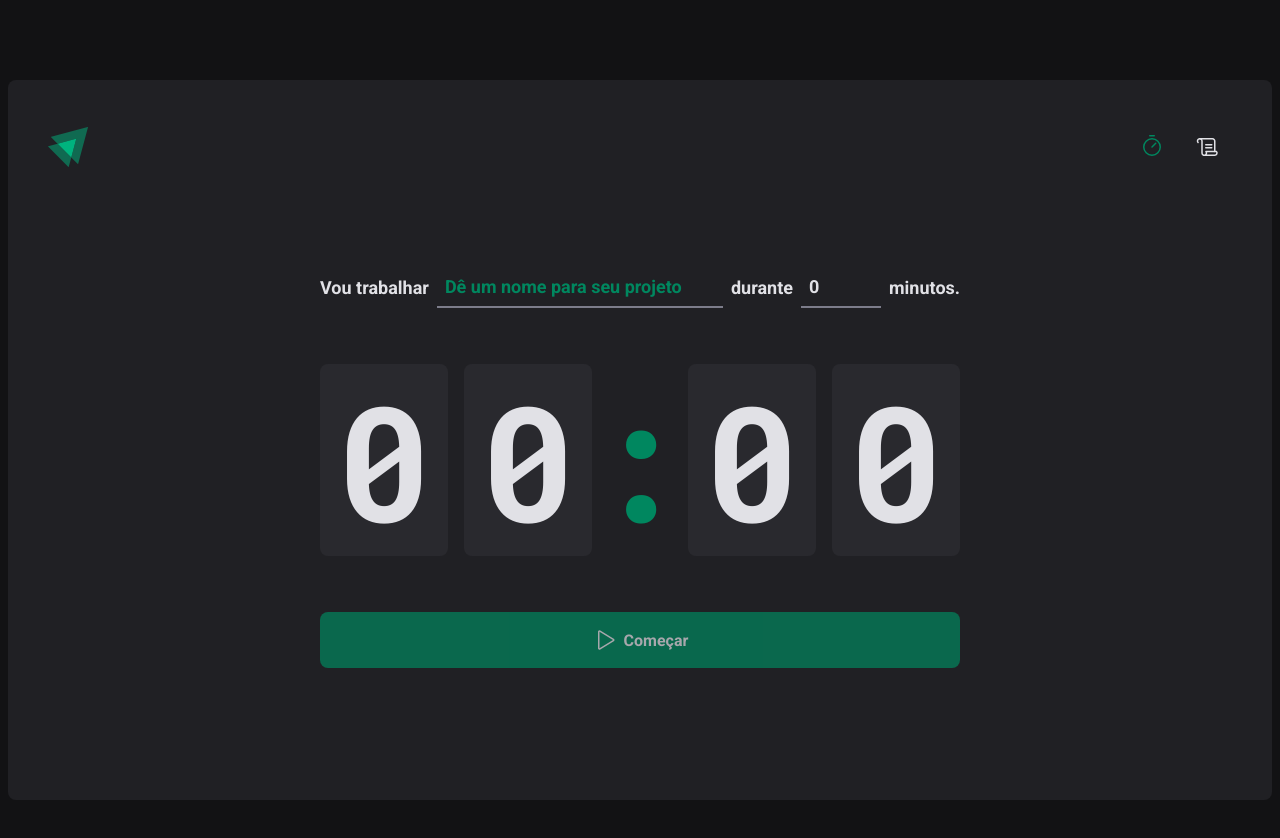
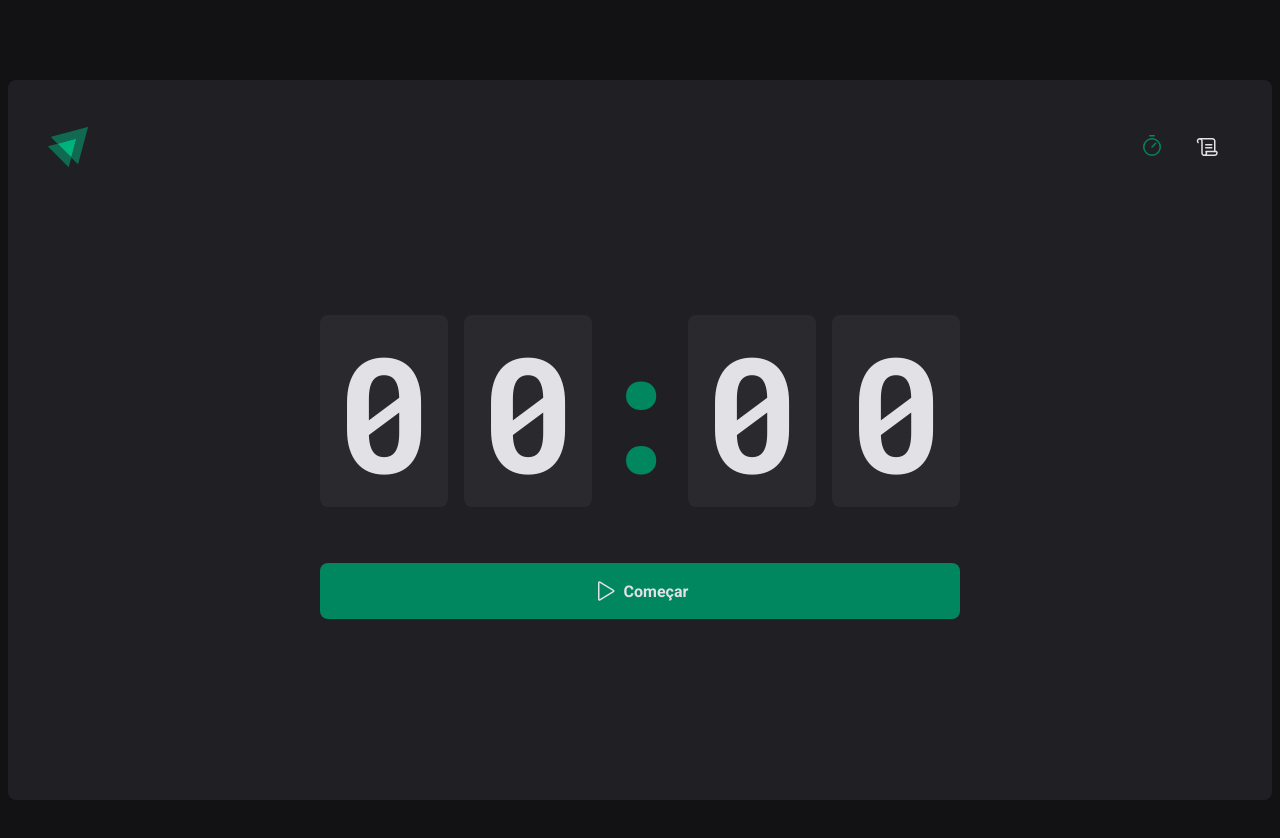
Before and after one commit to Renatonapoli/pomodoro-timer, a React (Vite) app: page / in a window 1280 px wide. Shown: the top 838 px of the page. Built offline with nearby package versions, Linux system fonts and the light colour scheme.

Commit message:
Feat: Convertendo componentes para contexto

```diff
--- /dev/null
+++ b/src/pages/Home/components/CountDown/index.tsx
@@ -0,0 +1,61 @@
+import { useContext, useEffect, useState } from 'react'
+import { CountDownContainer, Separator } from './styles'
+import { differenceInSeconds } from 'date-fns'
+import { CyclesContext } from '../..'
+
+export function Countdown() {
+  const { activeCycle, activeCycleId, markCurrentCycleAsFinished } =
+    useContext(CyclesContext)
+  const [amountSecoundsPassed, SetAmountSecoundPassed] = useState(0)
+
+  const totalSecounds = activeCycle ? activeCycle.minutesAmount * 60 : 0
+
+  useEffect(() => {
+    let interval: number
+
+    if (activeCycle) {
+      interval = setInterval(() => {
+        const secondsDifference = differenceInSeconds(
+          new Date(),
+          activeCycle.startDate,
+        )
+
+        if (secondsDifference >= totalSecounds) {
+          markCurrentCycleAsFinished()
+          SetAmountSecoundPassed(totalSecounds)
+          clearInterval(interval)
+        } else {
+          SetAmountSecoundPassed(secondsDifference)
+        }
+      }, 1000)
+    }
+
+    return () => {
+      clearInterval(interval)
+    }
+  }, [activeCycle, totalSecounds, activeCycleId, markCurrentCycleAsFinished])
+
+  const currentSeconds = activeCycle ? totalSecounds - amountSecoundsPassed : 0
+
+  const minutesAmount = Math.floor(currentSeconds / 60)
+  const secoundsAmount = currentSeconds % 60
+
+  const minutes = String(minutesAmount).padStart(2, '0')
+  const seconds = String(secoundsAmount).padStart(2, '0')
+
+  useEffect(() => {
+    if (activeCycle) {
+      document.title = `${minutes}:${seconds}`
+    }
+  }, [minutes, seconds, activeCycle])
+
+  return (
+    <CountDownContainer>
+      <span>{minutes[0]}</span>
+      <span>{minutes[1]}</span>
+      <Separator>:</Separator>
+      <span>{seconds[0]}</span>
+      <span>{seconds[1]}</span>
+    </CountDownContainer>
+  )
+}
--- /dev/null
+++ b/src/pages/Home/components/CountDown/styles.ts
@@ -0,0 +1,27 @@
+import { styled } from 'styled-components'
+
+export const CountDownContainer = styled.div`
+  font-family: 'Roboto Mono', monospace;
+  font-size: 10rem;
+  line-height: 8rem;
+  color: ${(props) => props.theme['gray-100']};
+
+  display: flex;
+  gap: 1rem;
+
+  span {
+    background: ${(props) => props.theme['gray-700']};
+    padding: 2rem 1rem;
+    border-radius: 8px;
+  }
+`
+
+export const Separator = styled.div`
+  padding: 2rem 0;
+  color: ${(props) => props.theme['green-500']};
+
+  width: 4rem;
+  overflow: hidden;
+  display: flex;
+  justify-content: center;
+`
--- /dev/null
+++ b/src/pages/Home/components/NewCicleForm/index.tsx
@@ -0,0 +1,56 @@
+import { useForm } from 'react-hook-form'
+import * as zod from 'zod'
+
+const newCycleFormValidationSchema = zod.object({
+  task: zod.string().min(1, 'Informe a tarefa'),
+  minutesAmount: zod
+    .number()
+    .min(1, 'O ciclo precisa ser de no mínimo 5 minutos')
+    .max(60, 'O ciclo precisa ser de no mínimo 60 minutos'),
+})
+
+type NewCycleFormData = zod.infer<typeof newCycleFormValidationSchema>
+
+export function NewCycleForm() {
+  const { register, handleSubmit, watch, reset } = useForm<NewCycleFormData>({
+    resolver: zodResolver(newCycleFormValidationSchema),
+    defaultValues: {
+      task: '',
+      minutesAmount: 0,
+    },
+  })
+
+  return (
+    <FormContainer>
+      <label htmlFor="task">Vou trabalhar</label>
+      <TextInput
+        id="task"
+        placeholder="Dê um nome para seu projeto"
+        list="task-suggestions"
+        disabled={!!activeCycle}
+        {...register('task')}
+      />
+
+      <datalist id="task-suggestions">
+        <option value="Projeto 1" />
+        <option value="Projeto 2" />
+        <option value="Projeto 3" />
+        <option value="Banana" />
+      </datalist>
+
+      <label htmlFor="minutesAmount">durante</label>
+      <MinutesAmountInput
+        type="number"
+        id="minutesAmount"
+        placeholder="00"
+        step={5}
+        min={1}
+        max={60}
+        disabled={!!activeCycle}
+        {...register('minutesAmount', { valueAsNumber: true })}
+      />
+
+      <span>minutos.</span>
+    </FormContainer>
+  )
+}
--- /dev/null
+++ b/src/pages/Home/components/NewCicleForm/styles.ts
@@ -0,0 +1,45 @@
+import styled from 'styled-components'
+
+export const FormContainer = styled.div`
+  width: 100%;
+  display: flex;
+  align-items: center;
+  justify-content: center;
+  gap: 0.5rem;
+  color: ${(props) => props.theme['gray-100']};
+  font-size: 1.125rem;
+  font-weight: bold;
+  flex-wrap: wrap;
+`
+
+export const BaseInput = styled.input`
+  background: transparent;
+  height: 2.5rem;
+  border: 0;
+  border-bottom: 2px solid ${(props) => props.theme['gray-500']};
+  font-weight: bold;
+  font-size: 1.125rem;
+  padding: 0 0.5rem;
+  color: ${(props) => props.theme['gray-100']};
+
+  &:focus {
+    box-shadow: none;
+    border-color: ${(props) => props.theme['green-500']};
+  }
+
+  &::placeholder {
+    color: ${(props) => props.theme['green-500']};
+  }
+`
+
+export const TextInput = styled(BaseInput)`
+  flex: 1;
+
+  &::-webkit-calendar-picker-indicator {
+    display: none !important;
+  }
+`
+
+export const MinutesAmountInput = styled(BaseInput)`
+  width: 4rem;
+`
--- a/src/pages/Home/index.tsx
+++ b/src/pages/Home/index.tsx
@@ -2,29 +2,16 @@
 import { useForm } from 'react-hook-form'
 import { zodResolver } from '@hookform/resolvers/zod'
 import * as zod from 'zod'
-import { useEffect, useState } from 'react'
+import { createContext, useEffect, useState } from 'react'
 import { differenceInSeconds } from 'date-fns'
 
 import {
-  CountDownContainer,
-  FormContainer,
   HomeContainer,
-  Separator,
   StartCountdownButton,
-  TextInput,
-  MinutesAmountInput,
   StopCountdownButton,
 } from './styles'
-
-const newCycleFormValidationSchema = zod.object({
-  task: zod.string().min(1, 'Informe a tarefa'),
-  minutesAmount: zod
-    .number()
-    .min(1, 'O ciclo precisa ser de no mínimo 5 minutos')
-    .max(60, 'O ciclo precisa ser de no mínimo 60 minutos'),
-})
-
-type NewCycleFormData = zod.infer<typeof newCycleFormValidationSchema>
+import { NewCycleForm } from './components/NewCicleForm'
+import { Countdown } from './components/CountDown'
 
 interface Cycle {
   id: string
@@ -35,33 +22,21 @@
   finishDate?: Date
 }
 
+interface CyclesContextType {
+  activeCycle: Cycle | undefined
+  activeCycleId: string | null
+  markCurrentCycleAsFinished: () => void
+}
+
+export const CyclesContext = createContext({} as CyclesContextType)
+
 export function Home() {
   const [cycles, setCycles] = useState<Cycle[]>([])
   const [activeCycleId, setActiveCycleId] = useState<string | null>(null)
-  const [amountSecoundsPassed, SetAmountSecoundPassed] = useState(0)
-
-  const { register, handleSubmit, watch, reset } = useForm<NewCycleFormData>({
-    resolver: zodResolver(newCycleFormValidationSchema),
-    defaultValues: {
-      task: '',
-      minutesAmount: 0,
-    },
-  })
 
   const activeCycle = cycles.find((cycle) => cycle.id === activeCycleId)
-  const totalSecounds = activeCycle ? activeCycle.minutesAmount * 60 : 0
 
-  useEffect(() => {
-    let interval: number
-
-    if (activeCycle) {
-      interval = setInterval(() => {
-        const secondsDifference = differenceInSeconds(
-          new Date(),
-          activeCycle.startDate,
-        )
-
-        if (secondsDifference >= totalSecounds) {
+  function markCurrentCycleAsFinished() {
     setCycles((state) =>
       state.map((cycle) => {
         if (cycle.id === activeCycleId) {
@@ -71,36 +46,24 @@
         }
       }),
     )
-
-          SetAmountSecoundPassed(totalSecounds)
-          clearInterval(interval)
-        } else {
-          SetAmountSecoundPassed(secondsDifference)
-        }
-      }, 1000)
   }
 
-    return () => {
-      clearInterval(interval)
-    }
-  }, [activeCycle, totalSecounds, activeCycleId])
+  // function handleCreateNewCycle(data: NewCycleFormData) {
+  //   const id = String(new Date().getTime())
 
-  function handleCreateNewCycle(data: NewCycleFormData) {
-    const id = String(new Date().getTime())
+  //   const newCycle: Cycle = {
+  //     id,
+  //     task: data.task,
+  //     minutesAmount: data.minutesAmount,
+  //     startDate: new Date(),
+  //   }
 
-    const newCycle: Cycle = {
-      id,
-      task: data.task,
-      minutesAmount: data.minutesAmount,
-      startDate: new Date(),
-    }
+  //   setCycles((state) => [...state, newCycle])
+  //   setActiveCycleId(id)
+  //   SetAmountSecoundPassed(0)
 
-    setCycles((state) => [...state, newCycle])
-    setActiveCycleId(id)
-    SetAmountSecoundPassed(0)
-
-    reset()
-  }
+  //   reset()
+  // }
 
   function handleInterrupCycle() {
     setCycles((state) =>
@@ -115,65 +78,18 @@
     setActiveCycleId(null)
   }
 
-  const currentSeconds = activeCycle ? totalSecounds - amountSecoundsPassed : 0
-
-  const minutesAmount = Math.floor(currentSeconds / 60)
-  const secoundsAmount = currentSeconds % 60
-
-  const minutes = String(minutesAmount).padStart(2, '0')
-  const seconds = String(secoundsAmount).padStart(2, '0')
-
-  useEffect(() => {
-    if (activeCycle) {
-      document.title = `${minutes}:${seconds}`
-    }
-  }, [minutes, seconds, activeCycle])
-
-  const task = watch('task')
-  const isSubmitDisabled = !task
+  // const task = watch('task')
+  // const isSubmitDisabled = !task
 
   return (
     <HomeContainer>
-      <form onSubmit={handleSubmit(handleCreateNewCycle)} action="">
-        <FormContainer>
-          <label htmlFor="task">Vou trabalhar</label>
-          <TextInput
-            id="task"
-            placeholder="Dê um nome para seu projeto"
-            list="task-suggestions"
-            disabled={!!activeCycle}
-            {...register('task')}
-          />
-
-          <datalist id="task-suggestions">
-            <option value="Projeto 1" />
-            <option value="Projeto 2" />
-            <option value="Projeto 3" />
-            <option value="Banana" />
-          </datalist>
-
-          <label htmlFor="minutesAmount">durante</label>
-          <MinutesAmountInput
-            type="number"
-            id="minutesAmount"
-            placeholder="00"
-            step={5}
-            min={1}
-            max={60}
-            disabled={!!activeCycle}
-            {...register('minutesAmount', { valueAsNumber: true })}
-          />
-
-          <span>minutos.</span>
-        </FormContainer>
-
-        <CountDownContainer>
-          <span>{minutes[0]}</span>
-          <span>{minutes[1]}</span>
-          <Separator>:</Separator>
-          <span>{seconds[0]}</span>
-          <span>{seconds[1]}</span>
-        </CountDownContainer>
+      <form /* onSubmit={handleSubmit(handleCreateNewCycle)} */ action="">
+        <CyclesContext.Provider
+          value={{ activeCycle, activeCycleId, markCurrentCycleAsFinished }}
+        >
+          {/* <NewCycleForm /> */}
+          <Countdown />
+        </CyclesContext.Provider>
 
         {activeCycle ? (
           <StopCountdownButton onClick={handleInterrupCycle} type="button">
@@ -181,7 +97,7 @@
             Interromper
           </StopCountdownButton>
         ) : (
-          <StartCountdownButton disabled={isSubmitDisabled} type="submit">
+          <StartCountdownButton /* disabled={isSubmitDisabled} */ type="submit">
             <Play size={24} />
             Começar
           </StartCountdownButton>
--- a/src/pages/Home/styles.ts
+++ b/src/pages/Home/styles.ts
@@ -14,76 +14,6 @@
     align-items: center;
     gap: 3.5rem;
   }
-`
-
-export const FormContainer = styled.div`
-  width: 100%;
-  display: flex;
-  align-items: center;
-  justify-content: center;
-  gap: 0.5rem;
-  color: ${(props) => props.theme['gray-100']};
-  font-size: 1.125rem;
-  font-weight: bold;
-  flex-wrap: wrap;
-`
-
-export const BaseInput = styled.input`
-  background: transparent;
-  height: 2.5rem;
-  border: 0;
-  border-bottom: 2px solid ${(props) => props.theme['gray-500']};
-  font-weight: bold;
-  font-size: 1.125rem;
-  padding: 0 0.5rem;
-  color: ${(props) => props.theme['gray-100']};
-
-  &:focus {
-    box-shadow: none;
-    border-color: ${(props) => props.theme['green-500']};
-  }
-
-  &::placeholder {
-    color: ${(props) => props.theme['green-500']};
-  }
-`
-
-export const TextInput = styled(BaseInput)`
-  flex: 1;
-
-  &::-webkit-calendar-picker-indicator {
-    display: none !important;
-  }
-`
-
-export const MinutesAmountInput = styled(BaseInput)`
-  width: 4rem;
-`
-
-export const CountDownContainer = styled.div`
-  font-family: 'Roboto Mono', monospace;
-  font-size: 10rem;
-  line-height: 8rem;
-  color: ${(props) => props.theme['gray-100']};
-
-  display: flex;
-  gap: 1rem;
-
-  span {
-    background: ${(props) => props.theme['gray-700']};
-    padding: 2rem 1rem;
-    border-radius: 8px;
-  }
-`
-
-export const Separator = styled.div`
-  padding: 2rem 0;
-  color: ${(props) => props.theme['green-500']};
-
-  width: 4rem;
-  overflow: hidden;
-  display: flex;
-  justify-content: center;
 `
 
 export const BaseStartCountdownButton = styled.button`
```
Lines whose indentation alone changed are shown as unchanged.
